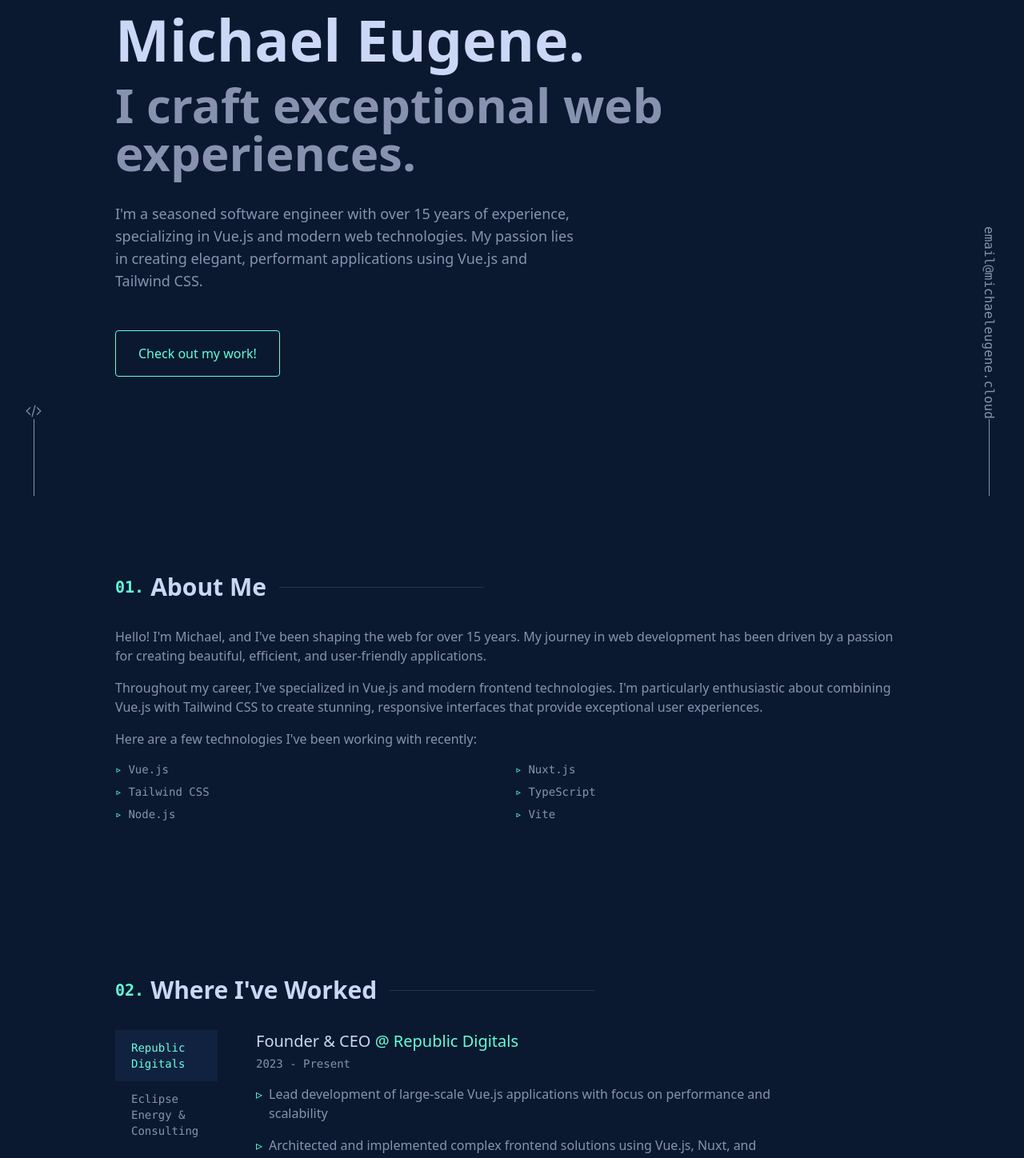
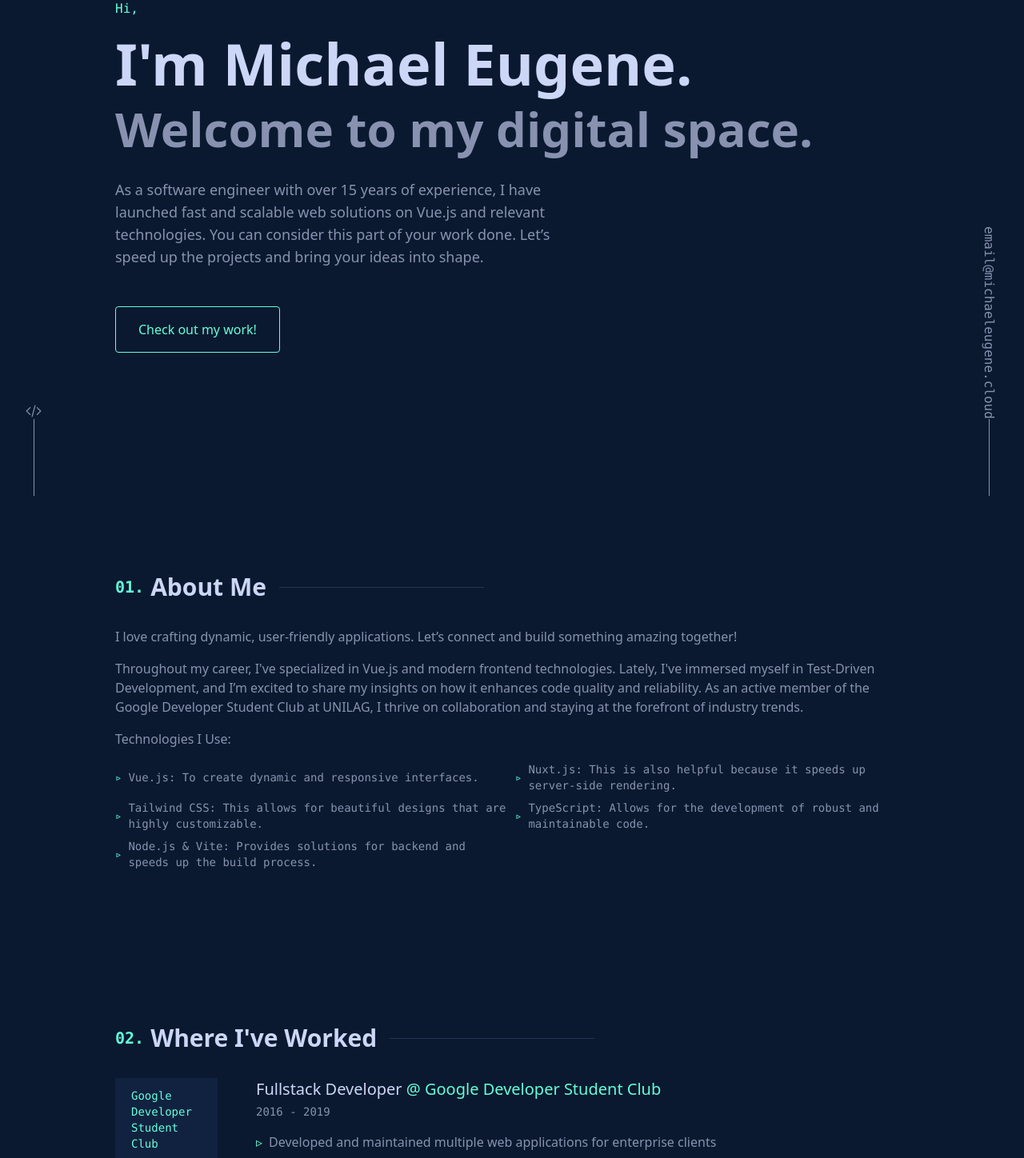
Before and after one commit to michael-eugene/michaeleugene.cloud, a Nuxt app: page / in a window 1280 px wide. Shown: the part 180-1628 px from the top of the page at 80% size. Built offline with nearby package versions, Linux system fonts and the light colour scheme.

Commit message:
second commit

```diff
--- a/components/About.vue
+++ b/components/About.vue
@@ -6,18 +6,19 @@
     <div class="grid md:grid-cols-3 gap-12">
       <div class="md:col-span-3 space-y-4">
         <p>
-          Hello! I'm Michael, and I've been shaping the web for over 15 years.
-          My journey in web development has been driven by a passion for
-          creating beautiful, efficient, and user-friendly applications.
+          I love crafting dynamic, user-friendly applications. Let’s connect and
+          build something amazing together!
         </p>
         <p>
           Throughout my career, I've specialized in Vue.js and modern frontend
-          technologies. I'm particularly enthusiastic about combining Vue.js
-          with Tailwind CSS to create stunning, responsive interfaces that
-          provide exceptional user experiences.
+          technologies. Lately, I've immersed myself in Test-Driven Development,
+          and I’m excited to share my insights on how it enhances code quality
+          and reliability. As an active member of the Google Developer Student
+          Club at UNILAG, I thrive on collaboration and staying at the forefront
+          of industry trends.
         </p>
-        <p>Here are a few technologies I've been working with recently:</p>
-        <ul class="grid grid-cols-2 gap-2 font-mono text-sm">
+        <p>Technologies I Use:</p>
+        <ul class="grid md:grid-cols-2 gap-2 font-mono text-sm">
           <li
             v-for="tech in technologies"
             :key="tech"
@@ -33,11 +34,10 @@
 
 <script setup>
 const technologies = [
-  "Vue.js",
-  "Nuxt.js",
-  "Tailwind CSS",
-  "TypeScript",
-  "Node.js",
-  "Vite",
+  "Vue.js: To create dynamic and responsive interfaces.",
+  "Nuxt.js: This is also helpful because it speeds up server-side rendering.",
+  "Tailwind CSS: This allows for beautiful designs that are highly customizable.",
+  "TypeScript: Allows for the development of robust and maintainable code.",
+  "Node.js & Vite: Provides solutions for backend and speeds up the build process.",
 ];
 </script>
--- a/components/Experience.vue
+++ b/components/Experience.vue
@@ -36,6 +36,14 @@
               <span class="text-green">@ {{ job.company }}</span>
             </h3>
             <p class="font-mono text-sm mb-4">{{ job.period }}</p>
+            <div class="mb-4">
+              <!-- <img
+                v-if="job.image"
+                :src="job.image"
+                alt="Project Image"
+                class="w-full h-auto rounded-md shadow-md"
+              /> -->
+            </div>
             <ul class="space-y-4">
               <li v-for="point in job.points" :key="point" class="flex">
                 <span class="text-green mr-2">▹</span>
@@ -50,37 +58,42 @@
 </template>
 
 <script setup>
+import { ref } from "vue";
+
 const activeTab = ref(0);
 
 const jobs = [
-  {
-    company: "Republic Digitals",
-    title: "Founder & CEO",
-    period: "2023 - Present",
-    points: [
-      "Lead development of large-scale Vue.js applications with focus on performance and scalability",
-      "Architected and implemented complex frontend solutions using Vue.js, Nuxt, and Tailwind CSS",
-      "Mentored junior developers and established best practices for Vue.js development",
-      "Implemented modern CI/CD pipelines and testing strategies",
-    ],
-  },
-  {
-    company: "Eclipse Energy & Consulting",
-    title: "Senior Vue.js Engineer",
-    period: "2019 - Present",
-    points: [
-      "Lead development of large-scale Vue.js applications with focus on performance and scalability",
-      "Architected and implemented complex frontend solutions using Vue.js, Nuxt, and Tailwind CSS",
-      "Mentored junior developers and established best practices for Vue.js development",
-      "Implemented modern CI/CD pipelines and testing strategies",
-    ],
-  },
+  // {
+  //   company: "Republic Digitals",
+  //   title: "Founder & CEO",
+  //   period: "2023 - Present",
+  //   image: "assets/img/michael-v1.png", // Add the path to your image here
+  //   points: [
+  //     "Lead development of large-scale Vue.js applications with focus on performance and scalability",
+  //     "Architected and implemented complex frontend solutions using Vue.js, Nuxt, and Tailwind CSS",
+  //     "Mentored junior developers and established best practices for Vue.js development",
+  //     "Implemented modern CI/CD pipelines and testing strategies",
+  //   ],
+  // },
+  // {
+  //   company: "Eclipse Energy & Consulting",
+  //   title: "Senior Vue.js Engineer",
+  //   period: "2019 - Present",
+  //   image: "path/to/eclipse-energy-image.jpg", // Add the path to your image here
+  //   points: [
+  //     "Lead development of large-scale Vue.js applications with focus on performance and scalability",
+  //     "Architected and implemented complex frontend solutions using Vue.js, Nuxt, and Tailwind CSS",
+  //     "Mentored junior developers and established best practices for Vue.js development",
+  //     "Implemented modern CI/CD pipelines and testing strategies",
+  //   ],
+  // },
   {
     company: "Google Developer Student Club",
-    title: "Vue.js Developer",
+    title: "Fullstack Developer",
     period: "2016 - 2019",
+    image: "path/to/google-dsc-image.jpg", // Add the path to your image here
     points: [
-      "Developed and maintained multiple Vue.js applications for enterprise clients",
+      "Developed and maintained multiple web applications for enterprise clients",
       "Implemented responsive designs and optimized applications for maximum performance",
       "Collaborated with UX teams to create intuitive user interfaces",
       "Integrated REST APIs and implemented real-time features using WebSocket",
@@ -99,4 +112,9 @@ const jobs = [
 .fade-leave-to {
   opacity: 0;
 }
+
+img {
+  max-width: 100%; /* Ensure images are responsive */
+  height: auto; /* Maintain aspect ratio */
+}
 </style>
--- a/components/Hero.vue
+++ b/components/Hero.vue
@@ -1,16 +1,17 @@
 <template>
   <section class="min-h-screen flex flex-col justify-center">
-    <h1 class="font-mono text-green mb-5">Hi, my name is</h1>
+    <h1 class="font-mono text-green mb-5">Hi,</h1>
     <h2 class="text-5xl md:text-7xl font-semibold text-lightest-slate mb-4">
-      Michael Eugene.
+      I'm Michael Eugene.
     </h2>
     <h3 class="text-4xl md:text-6xl font-semibold text-slate mb-8">
-      I craft exceptional web experiences.
+      Welcome to my digital space.
     </h3>
     <p class="max-w-xl text-lg mb-12">
-      I'm a seasoned software engineer with over 15 years of experience,
-      specializing in Vue.js and modern web technologies. My passion lies in
-      creating elegant, performant applications using Vue.js and Tailwind CSS.
+      As a software engineer with over 15 years of experience, I have launched
+      fast and scalable web solutions on Vue.js and relevant technologies. You
+      can consider this part of your work done. Let’s speed up the projects and
+      bring your ideas into shape.
     </p>
     <a
       href="#work"
--- a/components/Nav.vue
+++ b/components/Nav.vue
@@ -19,9 +19,9 @@
           Resume
         </a>
       </div>
-      <button class="md:hidden" @click="isMenuOpen = !isMenuOpen">
+      <!-- <button class="md:hidden" @click="isMenuOpen = !isMenuOpen">
         <Bars3Icon class="h-6 w-6 text-green" />
-      </button>
+      </button> -->
     </div>
 
     <!-- Mobile Menu -->
```
Also changed, not shown: assets/img/michael-v1.png (added).
